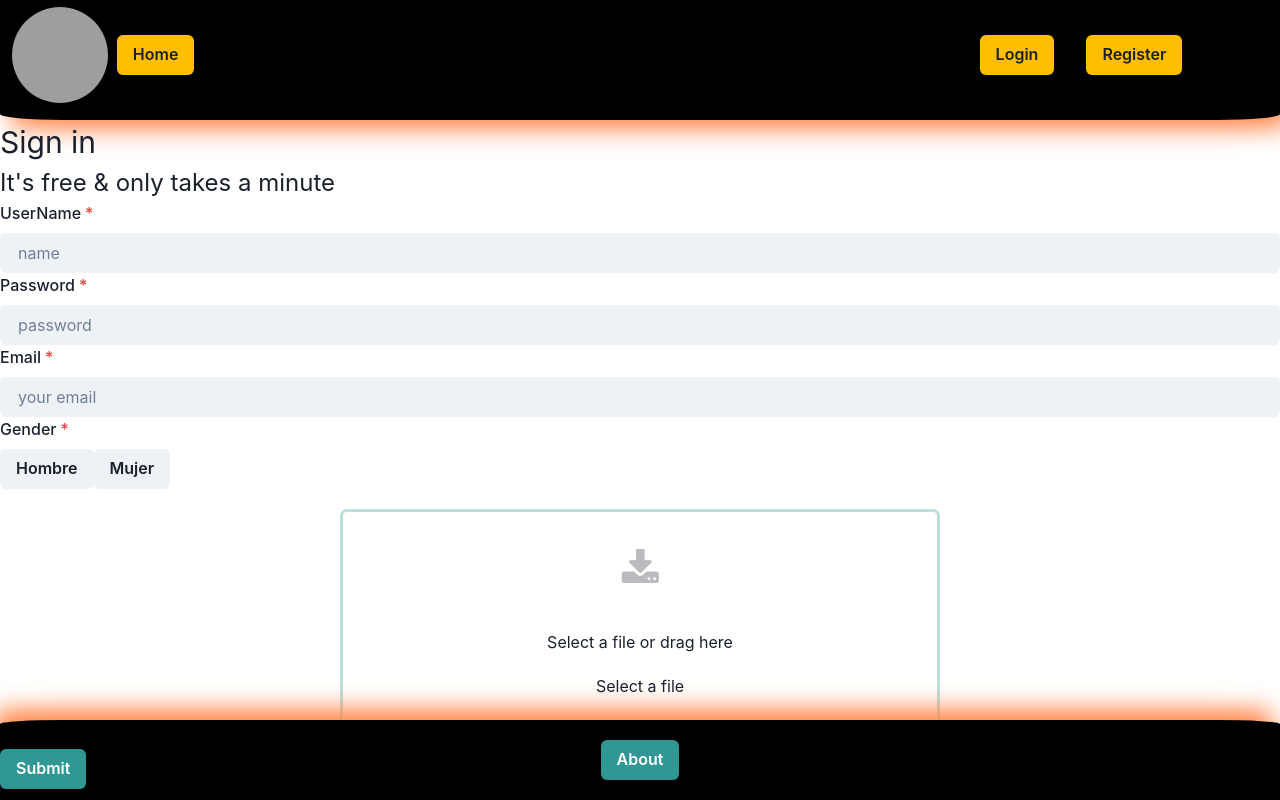
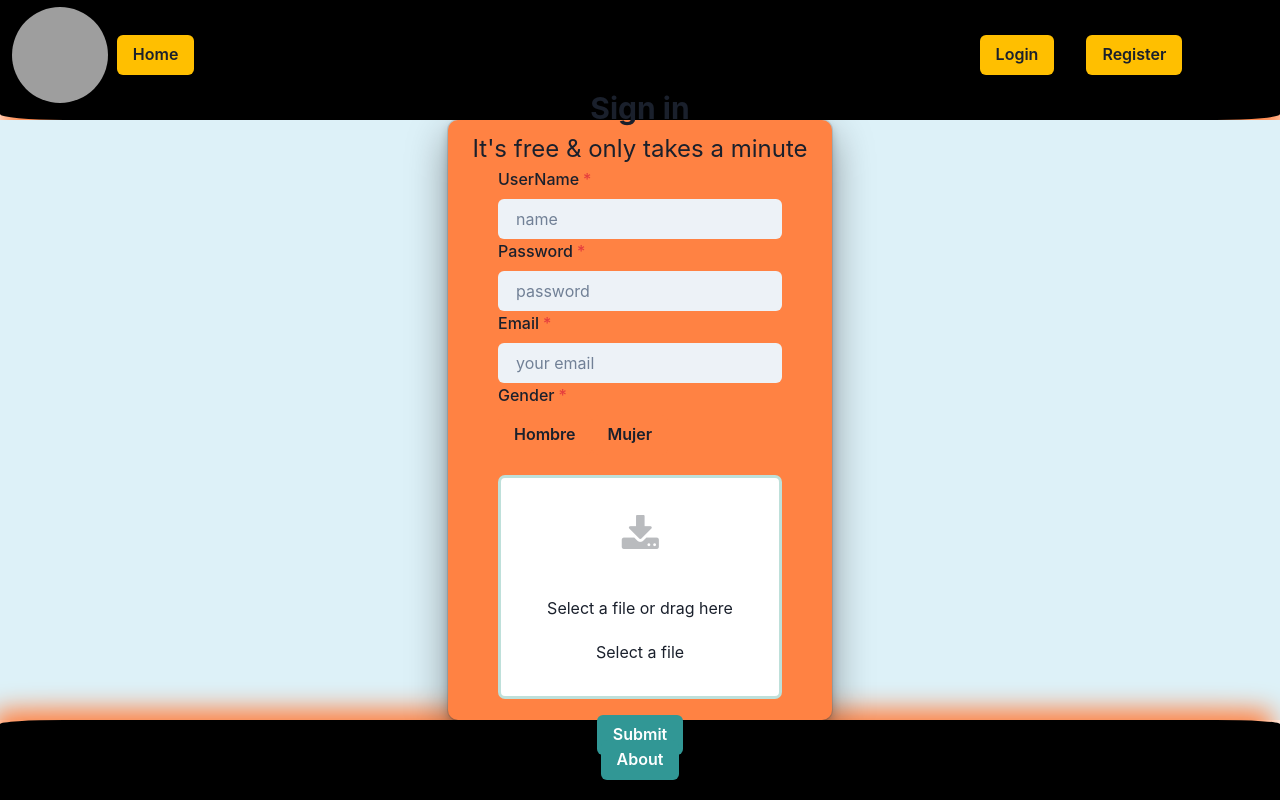
Before and after one commit to RafaGadSan/ProyectoReact, a React (Vite) app in the folder proyectoreact/: page /register in a window 1280 px wide. Built offline with nearby package versions, Linux system fonts and the light colour scheme; grey boxes are pictures that could not be loaded.

Commit message:
login y register

```diff
--- a/proyectoreact/src/App.css
+++ b/proyectoreact/src/App.css
@@ -4,7 +4,11 @@
   box-sizing: border-box;
 }
 
-main {
+.main {
   width: 100vw;
   height: 75vh;
+  background-color: rgb(221, 241, 248);
+  display: flex;
+  align-items: center;
+  justify-content: center;
 }
--- a/proyectoreact/src/App.jsx
+++ b/proyectoreact/src/App.jsx
@@ -10,7 +10,7 @@ const App = () => {
     <AuthContextProvider>
       <ChakraProvider>
         <Header />
-        <main>
+        <main className="main">
           <Outlet />
         </main>
         <Footer />
--- a/proyectoreact/src/components/Header/Header.css
+++ b/proyectoreact/src/components/Header/Header.css
@@ -2,9 +2,9 @@ header {
   min-width: 100vw;
   height: 15vh;
   background: black;
-  -webkit-box-shadow: 10px 10px 25px -1px rgba(255, 130, 67, 1);
-  -moz-box-shadow: 10px 10px 25px -1px rgba(255, 130, 67, 1);
-  box-shadow: 10px 10px 25px -1px rgba(255, 130, 67, 1);
+  -webkit-box-shadow: 3px 16px 25px 2px rgba(255, 130, 67, 1);
+  -moz-box-shadow: 3px 16px 25px 2px rgba(255, 130, 67, 1);
+  box-shadow: 3px 16px 25px 2px rgba(255, 130, 67, 1);
   border-bottom: 1px rgba(255, 130, 67, 1);
   border-bottom-left-radius: 5%;
   border-bottom-right-radius: 5%;
--- a/proyectoreact/src/pages/Home/Home.jsx
+++ b/proyectoreact/src/pages/Home/Home.jsx
@@ -19,10 +19,10 @@ const Home = () => {
           justifyContent="space-around"
           alignItems="center"
           paddingInline="50px"
-          boxShadow='2xl'
+          boxShadow='dark-lg'
 
         >
-          <Text fontSize="2xl" as="bold" textAlign="center">
+          <Text fontSize="2xl" as="b" textAlign="center">
             Entra y disfruta de nuestras recetas, ingredientes y toda su
             información
           </Text>
--- a/proyectoreact/src/pages/Login/Login.jsx
+++ b/proyectoreact/src/pages/Login/Login.jsx
@@ -57,16 +57,20 @@ export const Login = () => {
   return (
     <>
       <Box
-        width="50vw"
+        width="60vw"
         height="60vh"
         display="flex"
-        direction="column"
-        justify="center"
+        flexWrap="wrap"
+        flexDir="column"
+        justifyContent="center"
         alignItems="center"
-        backdropFilter="blur(10px)"
+        background="#ff8243"
+        border="1px yellow"
+        borderRadius="10"
+        boxShadow='dark-lg'
       >
         <VStack>
-          <Text>Sing in</Text>
+          <Text as="b" fontSize="4xl">Sign in</Text>
           <Text>We are happy to see you again</Text>
         </VStack>
         <form onSubmit={handleSubmit(formSubmit)}>
@@ -95,7 +99,7 @@ export const Login = () => {
             </Button>
             <Text>
               Have you forgotten the password?
-              <ChakraLink as={ReactRouterLink} to="/forgotpassword">
+              <ChakraLink as={ReactRouterLink} to="/forgotpassword" textColor="teal">
                 {" "}
                 Change password
               </ChakraLink>
--- a/proyectoreact/src/pages/Register/Register.css
+++ b/proyectoreact/src/pages/Register/Register.css
@@ -0,0 +1,15 @@
+.form-wrap {
+  display: flex;
+  flex-direction: column;
+  justify-content: center;
+  align-items: center;
+  max-height: 75vh;
+
+}
+
+form {
+  display: flex;
+  flex-direction: column;
+  justify-content: center;
+  align-items: center;
+}
--- a/proyectoreact/src/pages/Register/Register.jsx
+++ b/proyectoreact/src/pages/Register/Register.jsx
@@ -81,8 +81,19 @@ export const Register = () => {
   //pintamos el formulario
   return (
     <>
-      <Box as="div" className="form-wrap">
-        <Text fontSize="3xl">Sign in</Text>
+      <Box
+        as="div"
+        className="form-wrap"
+        width="30vw"
+        p="1"
+        background="#ff8243"
+        border="1px yellow"
+        borderRadius={10}
+        boxShadow='dark-lg'
+      >
+        <Text fontSize="3xl" as="b">
+          Sign in
+        </Text>
         <Text fontSize="2xl">It's free & only takes a minute</Text>
         <form onSubmit={handleSubmit(formSubmit)}>
           {" "}
@@ -137,6 +148,7 @@ export const Register = () => {
                 boxShadow:
                   "0 0 1px 2px rgba(88, 144, 255, .75), 0 1px 1px rgba(0, 0, 0, .15)",
               }}
+              background="#ff8243"
             >
               Hombre
             </Button>
@@ -148,6 +160,7 @@ export const Register = () => {
                 boxShadow:
                   "0 0 1px 2px rgba(88, 144, 255, .75), 0 1px 1px rgba(0, 0, 0, .15)",
               }}
+              background="#ff8243"
             >
               Mujer
             </Button>
```
